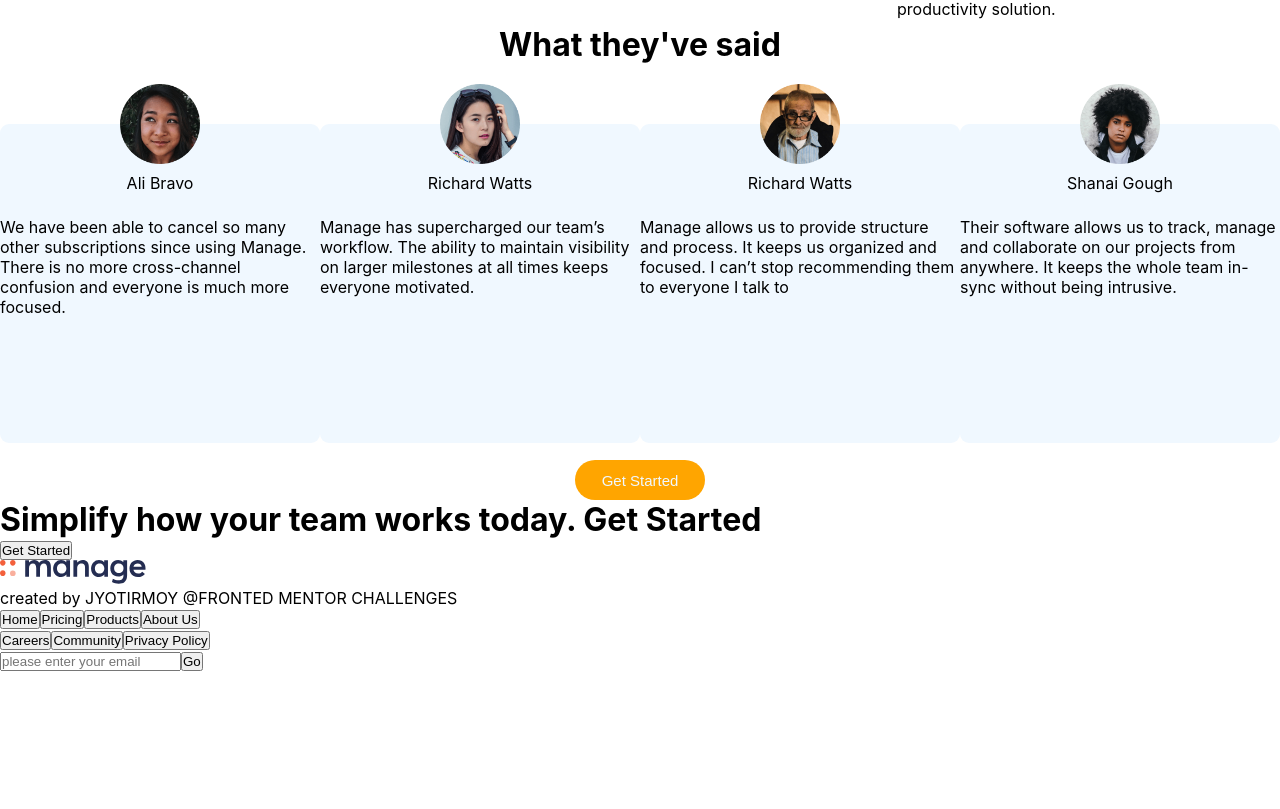
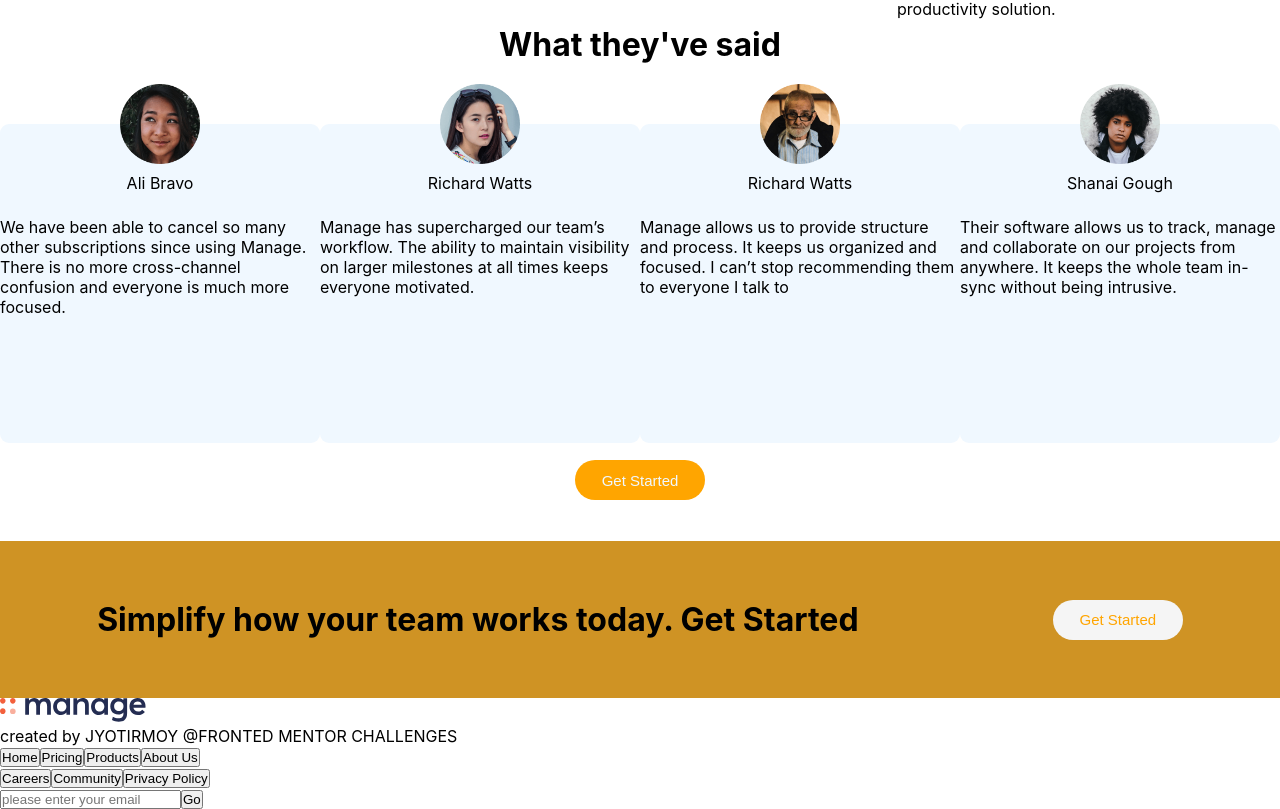
Before and after one commit to jyotirmoy-sinhababu/manage-landing-page, a React (Create React App) app: page / in a window 1280 px wide. Shown: the part 1196-2005 px from the top of the page. Before the commit the page ends 1867 px from the top, so only its background shows below. Built offline with nearby package versions, Linux system fonts and the light colour scheme.

Commit message:
style added

```diff
--- a/src/components/lastComp/LastComp.jsx
+++ b/src/components/lastComp/LastComp.jsx
@@ -1,13 +1,15 @@
 import React from 'react';
+
+import './lastCompStyle.css';
 
 const LastComp = () => {
   return (
-    <div>
+    <div className='lastComp-cnt'>
       <div>
         <h1> Simplify how your team works today. Get Started</h1>
       </div>
       <div>
-        <button>Get Started</button>
+        <button className='lastComp-btn'>Get Started</button>
       </div>
     </div>
   );
--- /dev/null
+++ b/src/components/lastComp/lastCompStyle.css
@@ -0,0 +1,19 @@
+.lastComp-cnt {
+  display: flex;
+  justify-content: space-around;
+  align-items: center;
+  background-color: rgb(207, 147, 36);
+  margin-top: 41px;
+  height: 157px;
+}
+
+.lastComp-btn {
+  width: 130px;
+  height: 40px;
+  border-radius: 70px;
+  color: orange;
+  background-color: whitesmoke;
+  border: none;
+  font-size: 15px;
+  cursor: pointer;
+}
```
